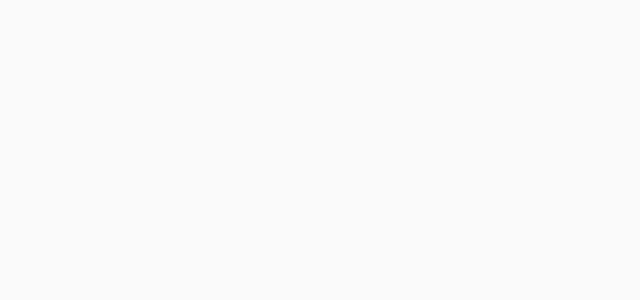
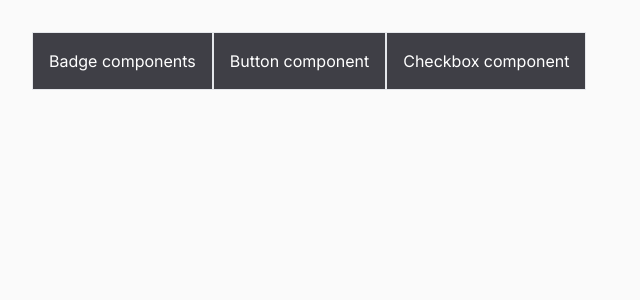
Before and after one commit to fwedwicc/fmUI, a React (Vite) app: page /components in a window 1280 px wide. Before the commit this address had no page. Shown: the top 300 px of the page, without its empty margins (0-640 px from the left). Built offline with nearby package versions, Linux system fonts and the light colour scheme.

Commit message:
Created new file for components page

```diff
--- a/src/App.jsx
+++ b/src/App.jsx
@@ -2,6 +2,7 @@ import React from 'react';
 import { motion } from 'framer-motion';
 import { BrowserRouter as Router, Routes, Route } from 'react-router-dom';
 import Home from './pages/Home';
+import Components from './pages/Components';
 import ComponentOverview from './pages/ComponentOverview';
 import useLenisScroll from './hooks/useLenisScroll';
 
@@ -18,7 +19,8 @@ const App = () => {
         <Routes>
           <Route index element={<Home />} />
           <Route path="/home" element={<Home />} />
-          <Route path="/component/:type" element={<ComponentOverview />} />
+          <Route path="/components" element={<Components />} />
+          <Route path="/ui/:type" element={<ComponentOverview />} />
         </Routes>
       </Router>
     </motion.div>
--- /dev/null
+++ b/src/pages/Components.jsx
@@ -0,0 +1,21 @@
+import { motion } from 'framer-motion';
+import React from 'react'
+import { Link } from 'react-router-dom'
+
+const Components = () => {
+  return (
+    <motion.div
+      initial={{ opacity: 0 }}
+      animate={{ opacity: 1 }}
+      exit={{ opacity: 0 }}
+      transition={{ duration: 0.5 }}
+      className='p-8'
+    >
+      <Link to={'/ui/badge'} className='p-4 inline-block border bg-zinc-700 text-white'>Badge components</Link>
+      <Link to={'/ui/button'} className='p-4 inline-block border bg-zinc-700 text-white'>Button component</Link>
+      <Link to={'/ui/checkbox'} className='p-4 inline-block border bg-zinc-700 text-white'>Checkbox component</Link>
+    </motion.div>
+  )
+}
+
+export default Components
--- a/src/pages/Home.jsx
+++ b/src/pages/Home.jsx
@@ -81,7 +81,3 @@ const Home = () => {
 }
 
 export default Home;
-
-{/* <Link to={'/component/badge'} className='p-4 inline-block border bg-zinc-700 text-white'>Badge components</Link>
-              <Link to={'/component/button'} className='p-4 inline-block border bg-zinc-700 text-white'>Button component</Link>
-              <Link to={'/component/checkbox'} className='p-4 inline-block border bg-zinc-700 text-white'>Checkbox component</Link> */}
```
